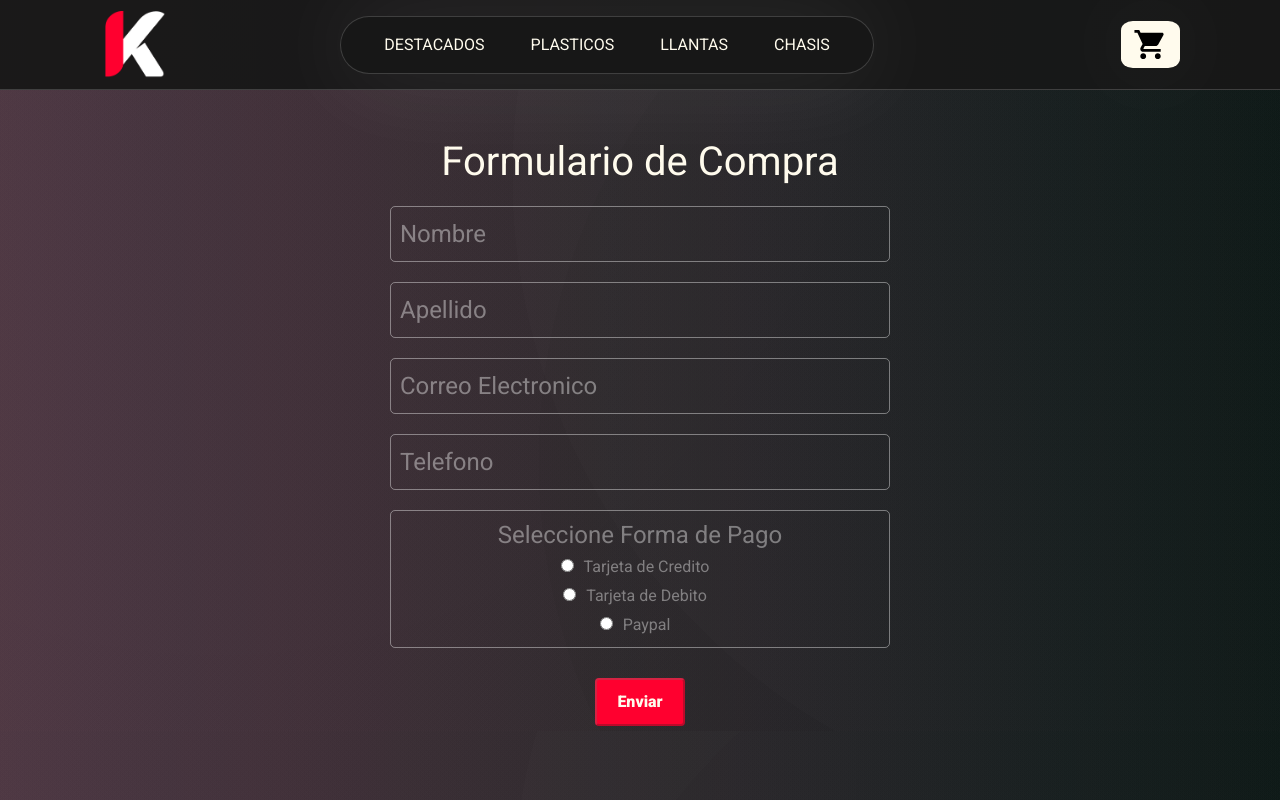
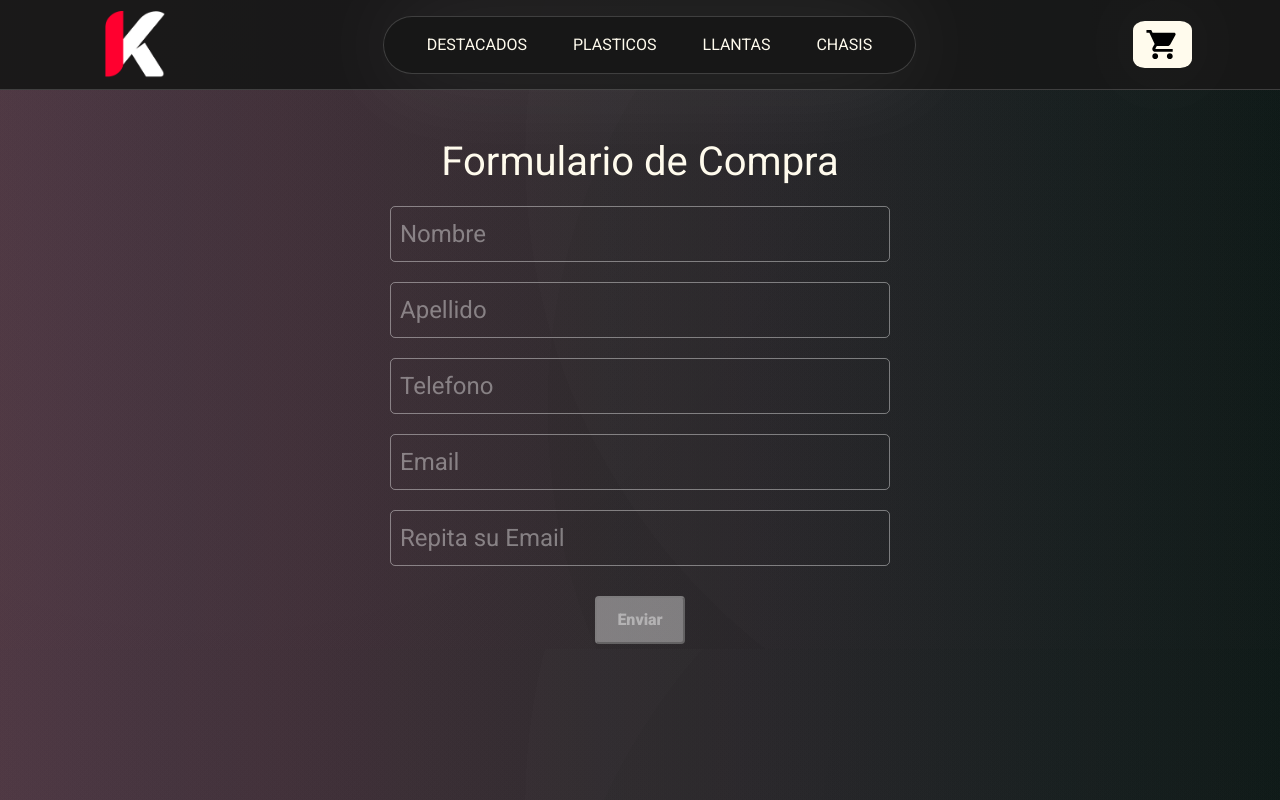
Before and after one commit to EzequielInsua/ImperKart-React, a React (Create React App) app: page /form in a window 1280 px wide. Built offline with nearby package versions, Linux system fonts and the light colour scheme; a web font is replaced by a local one.

Commit message:
Trabajo Final

```diff
--- a/src/components/CardWidget/CardWidget.scss
+++ b/src/components/CardWidget/CardWidget.scss
@@ -27,7 +27,8 @@
 
 .cw_display{
     position: relative;
-    margin: 7%;
+    margin-right: 7%;
+    margin-left: 15px;
     background-color: $TextColor;
     box-shadow: $box-shadow;
     border-radius: 20%;
--- a/src/components/Item/Item.js
+++ b/src/components/Item/Item.js
@@ -10,7 +10,7 @@ const Item = ({product}) => {
     return (
         <div className="card">
             <div className="card2">
-                <img src={productsImage(`./${image}`)} className="intemImg" alt={name}/>
+                <img src={`${image}`} className="intemImg" alt={name}/>
                 <div className="cardDescription">
                     <h2>{name}</h2>
                     <div className="price">
--- a/src/components/ItemCount/ItemCount.js
+++ b/src/components/ItemCount/ItemCount.js
@@ -24,7 +24,7 @@ const ItemCount = ({maxStock, minStock, onAdd}) => {
                 <span className="count">{count}</span>
                 <button type="buttom" className="btn btn-outline-dark" onClick={onIncrement}>+</button>
             </div>
-            <buttom name="buy" className='buy' onClick={ClickAddToCart}>Agregar al Carrito</buttom>
+            <button name="buy" className='buy' onClick={ClickAddToCart}>Agregar al Carrito</button>
         </div>
     );
 }
--- a/src/components/ItemDetail/ItemDetail.js
+++ b/src/components/ItemDetail/ItemDetail.js
@@ -3,8 +3,6 @@ import styles from  './ItemDetail.module.scss';
 import ItemCount from "../ItemCount/ItemCount";
 import React, {useState, useContext} from 'react';
 import { CartContext } from '../../Context/CartContext';
-
-const ProductsImage = require.context('../../assets', true);
 
 const ItemDetail = ({product}) => {
 
@@ -23,7 +21,7 @@ const ItemDetail = ({product}) => {
             <h1 className = {styles.cardTitle}>{name}</h1>
             <div className = {styles.cardContainer}>
                 <div className = {styles.imageContainer}>
-                    <img src = {ProductsImage(`./${image}`)} className = {styles.image} alt = {name}/>
+                    <img src = {`${image}`} className = {styles.image} alt = {name}/>
                 </div>
                 <div className={styles.detailContainer}>
                     <div>
--- a/src/components/NavBar/NavBar.js
+++ b/src/components/NavBar/NavBar.js
@@ -5,22 +5,22 @@ import CardWidget from '../CardWidget/CardWidget';
 import {Link} from 'react-router-dom';
 const menuItems = [
     {
-        id: 1,
+        id: '1',
         path: '/',
         name: 'Destacados'
     },
     {
-        id: 2,
+        id: '2',
         path: 'category/plasticos',
         name: 'Plasticos'
     },
     {
-        id: 3,
+        id: '3',
         path: 'category/llantas',
         name: 'Llantas'
     },
     {
-        id: 4,
+        id: '4',
         path: 'category/chasis',
         name: 'Chasis'
     }
@@ -40,13 +40,13 @@ const NavBar = () =>{
                 <div className='nav collapse navbar-collapse justify-content-end navi' id='navbarSupportedContent'>
                     <ul className='navbar-nav navi'>
                         {menuItems.map((item) => (
-                            <li className='nav-item'>
-                                <Link to={item.path} className='nav-link' key={item.id}>{item.name}</Link>
+                            <li className='nav-item' key={item.id}>
+                                <Link to={item.path} className='nav-link'>{item.name}</Link>
                             </li>
                         ))}
                     </ul>
+                    <CardWidget/>
                 </div>
-                <CardWidget/>
             </div>
         </nav>
         </>
--- a/src/components/NavBar/NavBar.scss
+++ b/src/components/NavBar/NavBar.scss
@@ -13,12 +13,10 @@
     position: sticky;
     top: 0;
     z-index: 1000;
+    display: flex;
+    justify-content: space-between;
+    align-items: center;
 
-    .comtainer-fluid{
-        display: flex;
-        justify-content: space-between;
-        align-items: center;
-    }
 
     .navbarLogo{
         margin-left: 7%;
@@ -50,10 +48,6 @@
     }
 }
 
-
-
-
-
 .dropdown-menu, .dropdown-item {
     background-color: rgb(22, 22, 22);
     color: #fffbed;
@@ -62,3 +56,29 @@
     color: black;
     background-color: rgb(255, 0, 47);
 }
+
+@media screen and (max-width:768px){
+    .navbar-toggler{
+        display: block;
+        margin-right: 7%;
+    }
+    .container-fluid{
+        padding: 0;
+        margin: 0;
+    }
+    #navbarSupportedContent{
+        background-color: $bg;
+        border-radius: 0px;
+        margin: none !important;
+        // padding: none !important;
+        width: 100%;
+        height: 500px;
+    }
+    .navbar-nav{
+        width: 100%;
+        border-radius: 0px !important;
+        background-color: transparent;
+        border: none;
+    }
+
+}
--- a/src/components/Purchase/Purchase.js
+++ b/src/components/Purchase/Purchase.js
@@ -2,6 +2,7 @@
 import './purchase.scss';
 import React from 'react';
 import {useLocation } from 'react-router-dom';
+import {Link} from "react-router-dom";
 
 const Purchase = () => {
     const location = useLocation();
@@ -12,7 +13,8 @@ const Purchase = () => {
         <div className='purchase'>
             <h1>Gracias por su compra!</h1>
             <h3>¡Su compra a sido realizada!</h3>
-            <h4>El numero de su orden es: <span>{newOrder}</span></h4>
+            <h4 className='purchaseH4'>El numero de su orden es: <span className='newOrder'>{newOrder}</span></h4>
+            <Link to={'/'} name="buy" className ='buy'>Ir a la página principal</Link>
         </div>
     )
 }
--- a/src/components/Purchase/purchase.scss
+++ b/src/components/Purchase/purchase.scss
@@ -8,16 +8,17 @@
     height: 100%;
     box-sizing: border-box;
 }
-h4{
+.purchaseH4{
     font-size: 1.5em;
     color: $TextColor;
-    margin: 0;
-    padding: 0;
+    margin-bottom: 30px;
+    padding: 20px;
 }
-span{
+.newOrder{
     color: $bg;
     background-color: $TextColor;
-    margin: 10px;
+    margin: 20px;
+
     padding: 2px 10px;
     border-radius: 5px;
 }
--- a/src/components/PurchaseForm/PurchaseForm.js
+++ b/src/components/PurchaseForm/PurchaseForm.js
@@ -19,14 +19,19 @@ const PurchaseForm = () => {
     const [sale, setSale] = useState({
                                         name: '',
                                         lastName: '',
+                                        phone: '',
                                         mail: '',
-                                        phone: '',
+                                        mailRepeat: '',
                                     });
 
     const [denyEnter, setDenyEnter] = useState(true);
 
     useEffect(() => {
-        setDenyEnter( Object.values(sale).some(item => item === '') );
+        if (sale.name !== '' && sale.lastName !== '' && sale.phone !== '' && sale.mail !== '' && sale.mailRepeat !== '' && sale.mail === sale.mailRepeat) {
+            setDenyEnter(false);
+        } else {
+            setDenyEnter(true);
+        }
     }, [sale]);
 
     const handleChange = ({id, value}) => {
@@ -84,27 +89,16 @@ const PurchaseForm = () => {
                 <label for="lastName">Apellido</label>
             </div>
             <div className="imputBox">
-                <input type="email"  required="required" id="mail"/>
-                <label for="mail">Correo Electronico</label>
-            </div>
-            <div className="imputBox">
                 <input type="tel"  required="required" id="phone"/>
                 <label for="phone">Telefono</label>
             </div>
-            <div className="formPayout">
-                <h3 className="fpTitle"> Seleccione Forma de Pago</h3>
-                <div className="paySelector">
-                    <input value="1" type="radio" name="wayToPay" id="TC"/>
-                    <label for="TC">Tarjeta de Credito</label>
-                </div>
-                <div className="paySelector">
-                    <input value="2" type="radio" name="wayToPay" id="TD"/>
-                    <label for="TD">Tarjeta de Debito</label>
-                </div>
-                <div className="paySelector">
-                    <input value="2" type="radio" name="wayToPay" id="P"/>
-                    <label for="P">Paypal</label>
-                </div>
+            <div className="imputBox">
+                <input type="email"  required="required" id="mail"/>
+                <label for="mail">Email</label>
+            </div>
+            <div className="imputBox">
+                <input type="email"  required="required" id="mailRepeat"/>
+                <label for="mailRepeat">Repita su Email</label>
             </div>
             <button type="submit" id='enter' disabled={denyEnter}>Enviar</button>
         </form>
--- a/src/components/PurchaseForm/PurchaseForm.scss
+++ b/src/components/PurchaseForm/PurchaseForm.scss
@@ -98,3 +98,8 @@
         color: $mainColor;
     }
 }
+#enter:disabled{
+    background-color: rgba(255, 255, 255, 0.40);
+    color: rgba(255, 255, 255, 0.40);
+    cursor: not-allowed;
+}
```
Also changed, not shown: src/components/Cart/Cart.js (+7 -9 lines).
